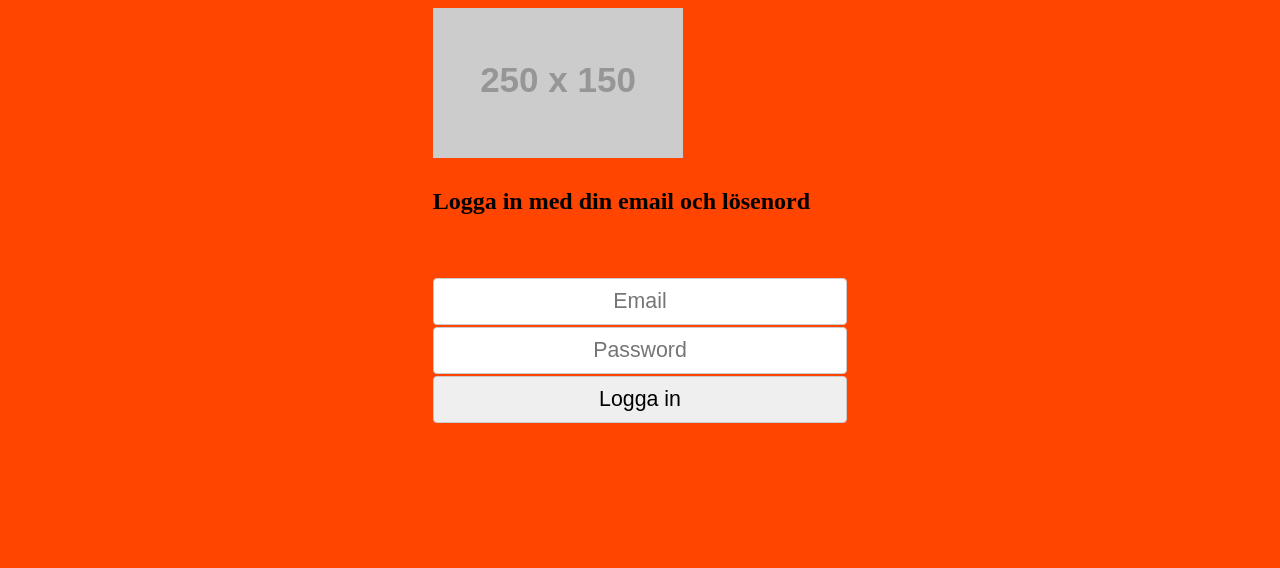
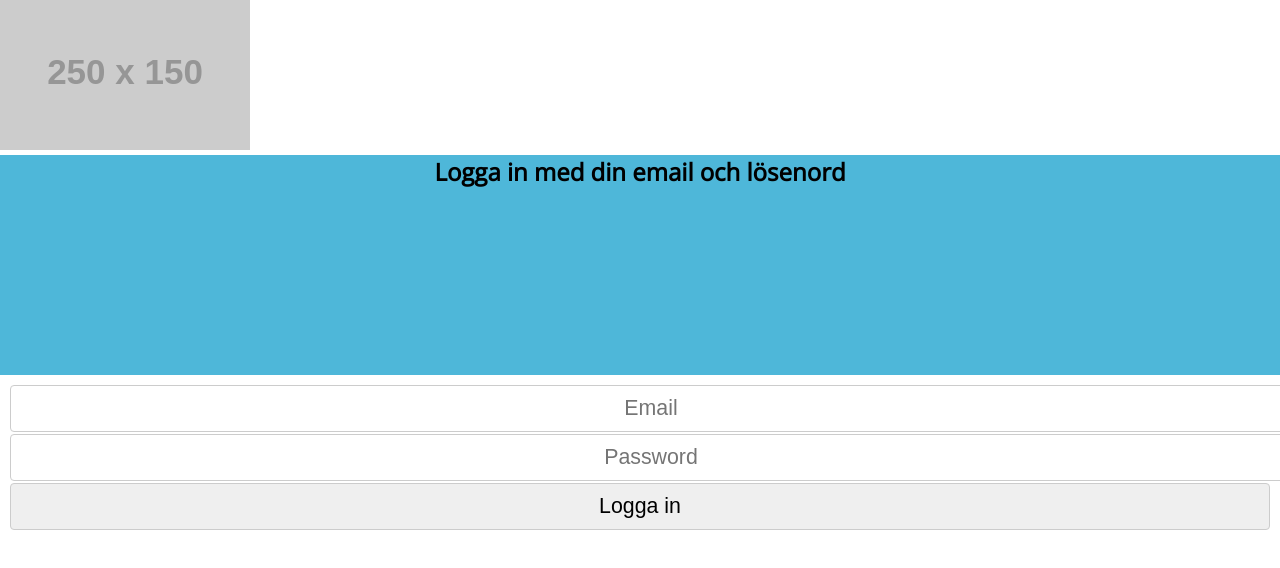
Before and after one commit to dunderdolen/islandinventory, a Vue app: page / in a window 1280 px wide. Shown: the top 568 px of the page. Built offline with nearby package versions, Linux system fonts and the light colour scheme; no server answers; what vuefire would draw is missing.

Commit message:
Added basic form for creating a todo item, still not done though

```diff
--- a/index.html
+++ b/index.html
@@ -2,16 +2,10 @@
 <html>
   <head>
     <meta name="viewport" content="width=device-width, initial-scale=1.0" charset="utf-8">
-    <title>IslandInventory</title>
+    <link href="https://fonts.googleapis.com/css?family=Open+Sans" rel="stylesheet">
+    <title>Island Inventory</title>
   </head>
   <body>
     <div id="app"></div>
   </body>
 </html>
-
-<style>
-  * {box-sizing: border-box;}
-  body {
-    background-color: orangered;
-  }
-</style>
--- a/src/App.vue
+++ b/src/App.vue
@@ -1,18 +1,20 @@
 <template>
+    <main>
+        <img id="logo" v-if="!isAuthorized" src="http://placehold.it/250x150"/>
         <div class="wrapper">
-        <img id="logo" src="http://placehold.it/250x150"/>
             <!-- v-model is used for TWO way binding. v-bind is one way binding -->
-        <h2 id="welcome-text">Logga in med din email och lösenord</h2>
-        <form class="two-by-two" id="login-form" v-if="!isAuthorized" v-on:submit.prevent="signIn">
+            <h2 id="welcome-text" v-if="!isAuthorized">Logga in med din email och lösenord</h2>
+            <form class="todo" id="login-form" v-if="!isAuthorized" v-on:submit.prevent="signIn">
                 <input v-model="email" type="email" placeholder="Email"></input>
                 <input v-model="password" type="password" placeholder="Password"></input>
-            <button type="submit" v-bind:buttonMsg='buttonMsg' v-on:click="signIn">{{ buttonMsg }}</button>
+                <button type="submit" v-bind:buttonMsg='buttonMsg'>{{ buttonMsg }}</button>
             </form>
             <div v-if="isAuthorized">
-            <Welcome></Welcome>
-            <button v-on:click="signOut" v-bind:buttonMsg='buttonMsg'>{{ buttonMsg }}</button>
+                <CreateTodo></CreateTodo>
+                <button id="logout-button" v-on:click="signOut" v-bind:buttonMsg='buttonMsg'>{{ buttonMsg }}</button>
             </div>
         </div>
+    </main>
 </template>
 
 <script>
@@ -71,25 +73,33 @@
     }
 </script>
 
-<style>
+<style lang="scss">
+@import '../variables';
+
+body{
+    margin: 0;
+    padding: 0;
+    font-family: $font;
+}
 .wrapper {
     display: grid;
-    grid-template-columns: repeat(3, 1fr);
+    grid-template-columns: repeat(1, 1fr);
     grid-gap: 10px;
     grid-auto-rows: minmax(100px, auto);
+    background-color: $background;
+}
+#welcome-text {
+    text-align: center;
+    margin: 0 auto;
 }
 
-#logo { grid-column: 2 / 3; }
-#welcome-text {
-    grid-column: 2 / 3;
-    grid-row: 2;
+.todo {
+    grid-column: 1;
+    grid-row: 3;
+    grid-row-gap: 10px;
+    padding: 10px;
+    background-color: white;
 }
-.two-by-two {
-    grid-column: 2;
-    grid-row: 3;
-    grid-gap: 2px;
-}
-
 #login-form input, button {
     padding: 10px;
     margin-bottom: 2px;
@@ -99,4 +109,5 @@
     border: 1px solid #ccc;
     border-radius: 4px;
 }
+
 </style>
--- /dev/null
+++ b/src/components/CreateTodo.vue
@@ -0,0 +1,40 @@
+<template>
+  <div id="create-todo">
+  <!-- Name, Description, quantity, severity (1-5), save, edit delete -->
+  <form class="todo-item" v-on:submit.prevent="createTodo">
+    <div><input v-model="todo.name" required type="text" placeholder="Namn" /></div>
+    <div><textarea v-model="todo.desc" required placeholder="Beskrvining"></textarea></div>
+    <div><input v-model="todo.quantity" type="number" placeholder="Antal" /></div>
+    <div><input v-model="todo.severity" type="number" placeholder="Prio" /></div>
+    <button type="submit">Skapa</button>
+  </form>
+
+  </div>
+</template>
+
+<script>
+export default {
+  name: 'CreateTodo',
+  data () {
+    return {
+      todo: {
+        name: '',
+        desc: '',
+        quantity: 0,
+        severity: 0,
+        created: false
+      }
+    }
+  },
+  methods: {
+    createTodo () {
+        //Send to firebase and clear the list
+    }
+  }
+}
+</script>
+<style lang="scss">
+  .todo-item {
+
+  }
+</style>
--- a/src/components/Welcome.vue
+++ /dev/null
@@ -1,16 +0,0 @@
-<template>
-  <div id="welcome">
-  <p>{{ msg }}</p>
-  </div>
-</template>
-
-<script>
-export default {
-  name: 'welcome',
-  data: function () {
-    return {
-      msg: 'Senaste checkin'
-    }
-  }
-}
-</script>
--- a/src/main.js
+++ b/src/main.js
@@ -4,11 +4,11 @@ import router from './router'
 import VueFire from 'vuefire'
 import Firebase from 'firebase'
 import App from './App'
-import Welcome from './components/welcome'
+import CreateTodo from './components/CreateTodo'
 
 //Register components globally
 Vue.use(VueFire)
-Vue.component('Welcome', Welcome);
+Vue.component('CreateTodo', CreateTodo);
 
 new Vue({
   el: '#app',
--- a/src/router/index.js
+++ b/src/router/index.js
@@ -1,7 +1,6 @@
 import Vue from 'vue'
 import Router from 'vue-router'
 import App from '@/App'
-import Welcome from '@/components/welcome'
 
 Vue.use(Router)
 
@@ -10,10 +9,6 @@ export default new Router({
   {
     path: '/',
     name: 'App'
-  },
-  {
-    path: '/Welcome',
-    name: 'Welcome'
   }
   ]
 })
--- /dev/null
+++ b/variables.scss
@@ -0,0 +1,5 @@
+$yes-color: green;
+$no-color: #fa5a5a;
+$edit-color: #ffe53a;
+$background: #4eb7d9;
+$font: 'Open Sans';
```
Also changed, not shown: package.json (+6 -1 lines), style.css (deleted). Lines whose indentation alone changed are shown as unchanged.
